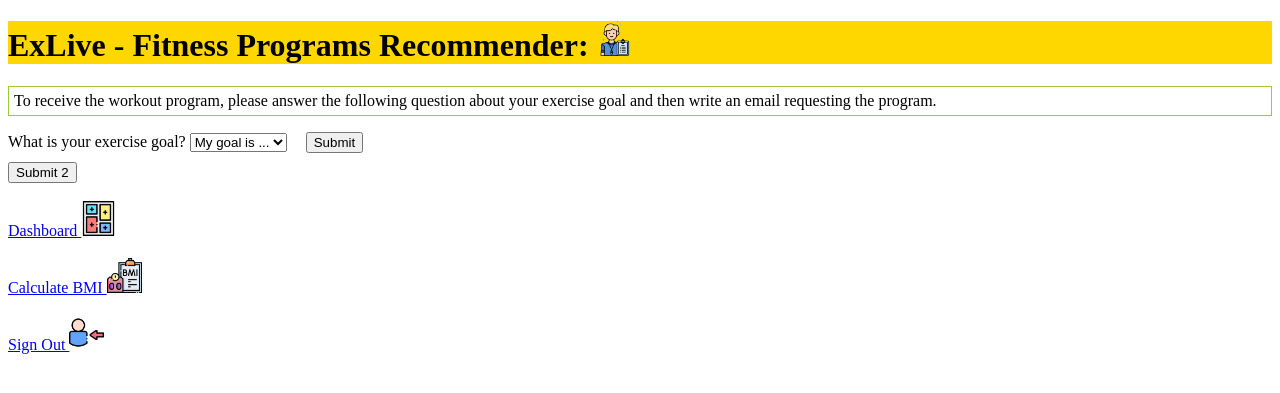
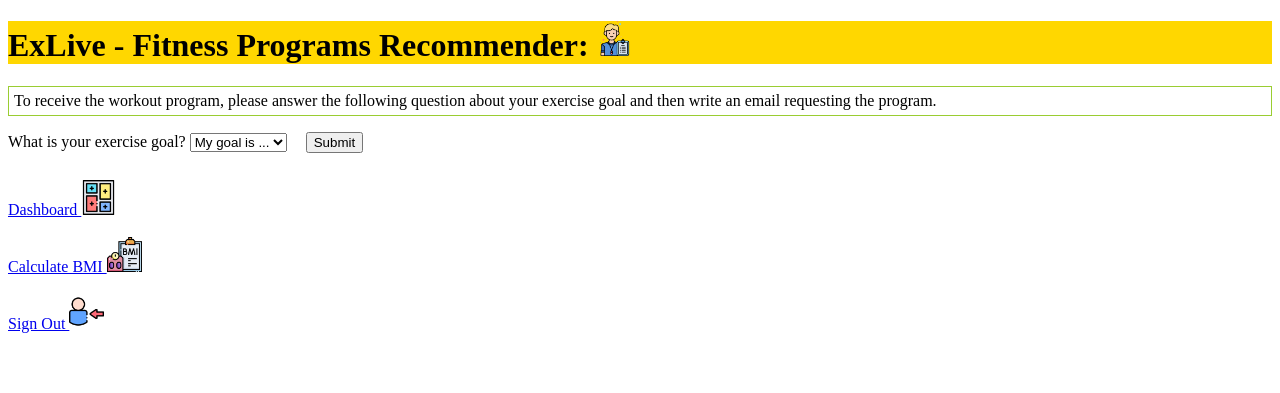
Before and after one commit to AminAvan/my-workout-app, a Flask app: template templates/fitness_program_page.html in a window 1280 px wide. Shown: the top 393 px of the page. Run offline with Flask 3, Linux system fonts and the light colour scheme; the template is opened without the code that fills it, so the values that code supplies are empty.

Commit message:
change 150

```diff
--- a/templates/fitness_program_page.html
+++ b/templates/fitness_program_page.html
@@ -9,7 +9,7 @@
             margin-right: 15px;
         }
         #second-submit-button {
-            display: block;
+            display: none;
         }
     </style>
     <script>
@@ -18,7 +18,7 @@
           var secondSubmitButton = document.getElementById("second-submit-button");
 
           // Set the display style to "block" to show the button
-          secondSubmitButton.style.display = "block";
+          secondSubmitButton.style.display = "inline-block";
         }
     </script>
 </head>
```
